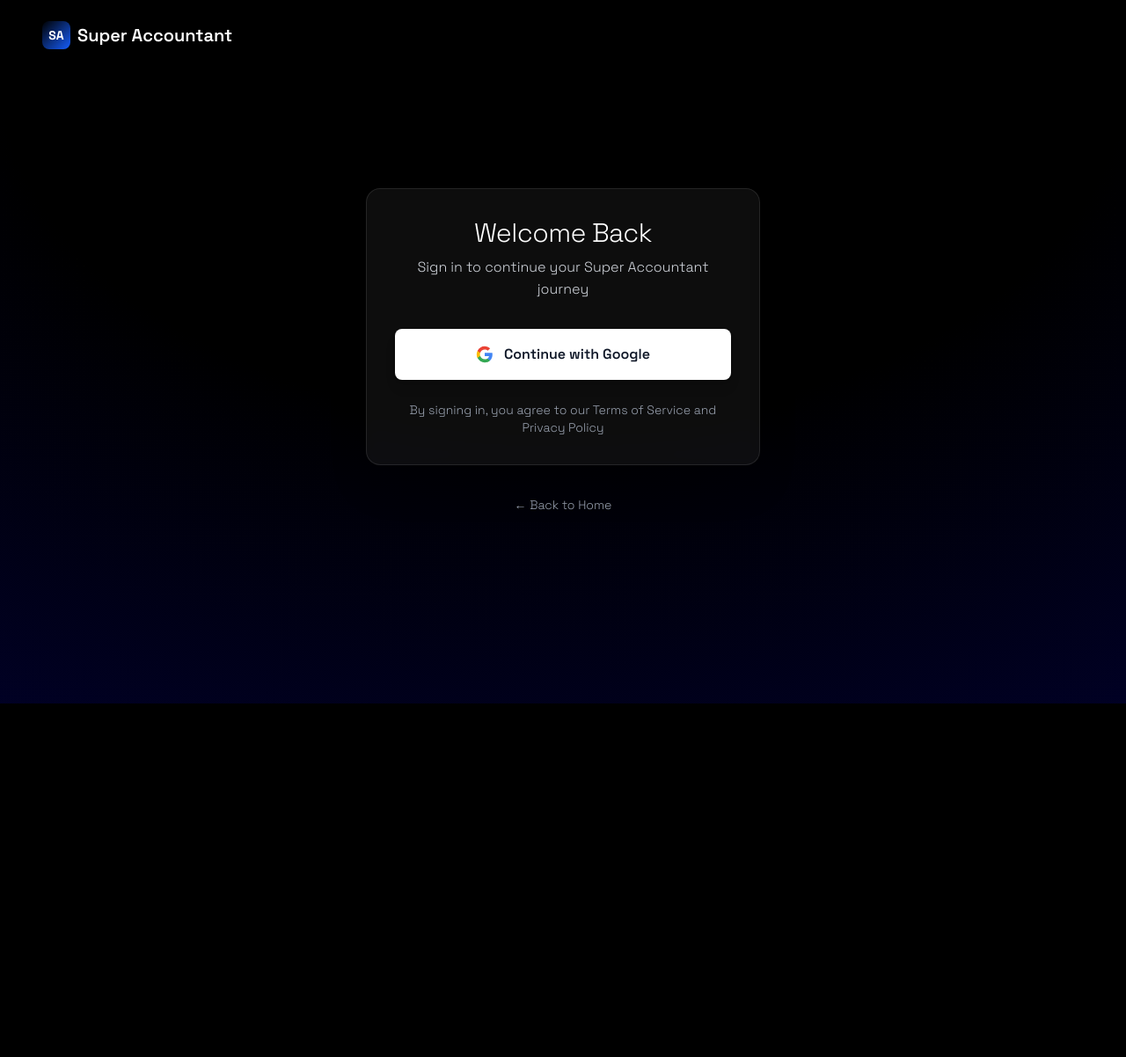
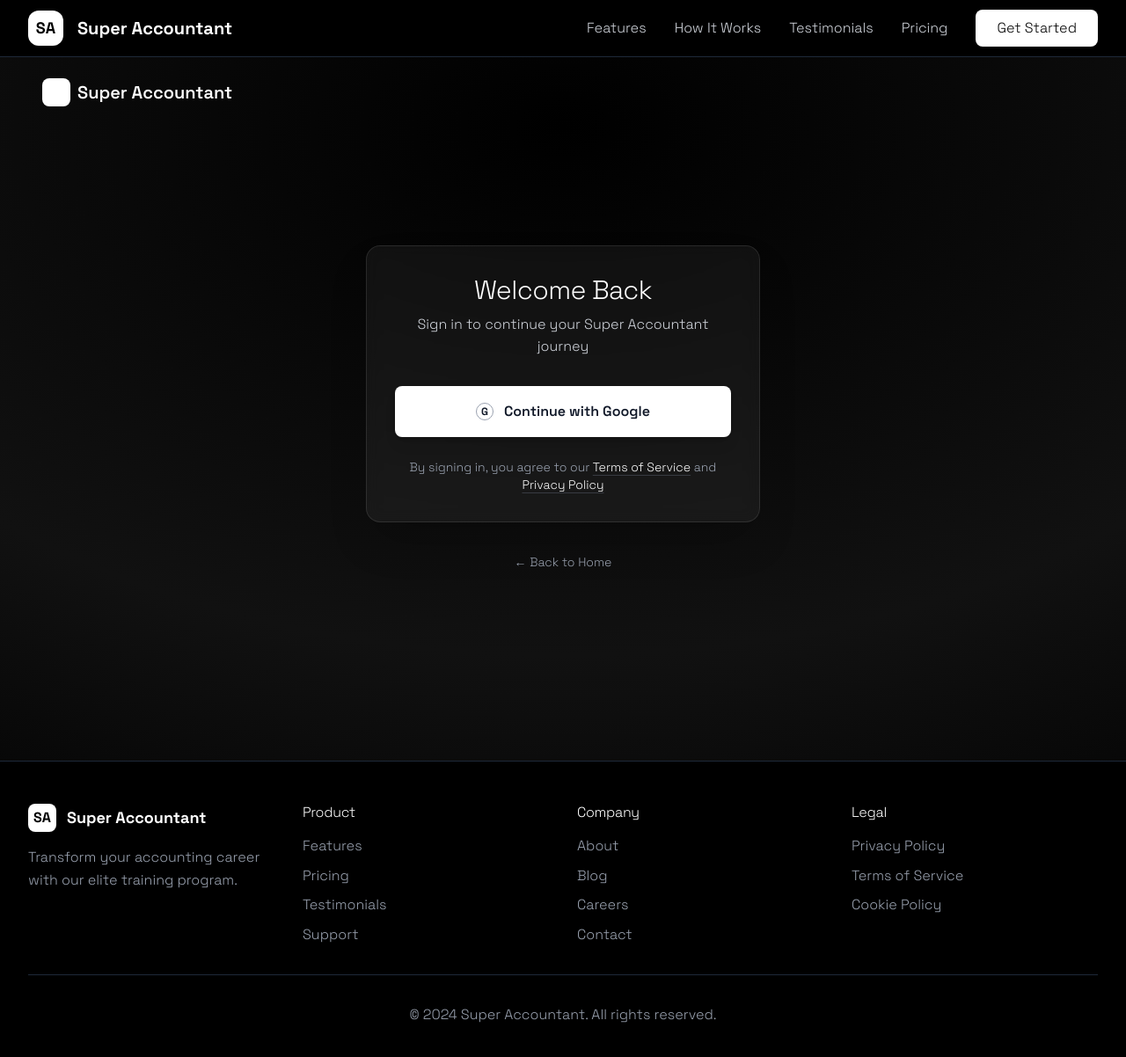
Before and after one commit to ibrahim9989/superaccountant, a Next.js app: page /login in a window 1280 px wide. Shown: the top 1202 px of the page at 88% size. Before the commit the page ends 800 px from the top, so only its background shows below. Built offline with nearby package versions, Linux system fonts and the light colour scheme; no server answers.

Commit message:
Global styling: add SiteHeader/Footer in layout; unify login to monochrome; remove duplicate nav from home; build passing

```diff
--- a/src/app/layout.tsx
+++ b/src/app/layout.tsx
@@ -2,6 +2,8 @@ import type { Metadata } from "next";
 import { Space_Grotesk, Bodoni_Moda } from "next/font/google";
 import "./globals.css";
 import { AuthProvider } from "@/contexts/AuthContext";
+import SiteHeader from "@/components/SiteHeader";
+import SiteFooter from "@/components/SiteFooter";
 
 const raleway = Space_Grotesk({
   variable: "--font-raleway",
@@ -31,7 +33,9 @@ export default function RootLayout({
         className={`${raleway.variable} ${display.variable} font-sans antialiased`}
       >
         <AuthProvider>
+          <SiteHeader />
           {children}
+          <SiteFooter />
         </AuthProvider>
       </body>
     </html>
--- a/src/app/login/page.tsx
+++ b/src/app/login/page.tsx
@@ -22,12 +22,10 @@ function LoginContent() {
       <div className="min-h-screen w-full relative">
         <div
           className="absolute inset-0 z-0"
-          style={{
-            background: "radial-gradient(125% 125% at 50% 10%, #000000 40%, #010133 100%)",
-          }}
+          style={{ background: 'radial-gradient(125% 125% at 50% 10%, #000, #111 60%, #000 100%)' }}
         />
         <div className="relative z-10 flex items-center justify-center min-h-screen">
-          <div className="animate-spin rounded-full h-32 w-32 border-b-2 border-azure-accent"></div>
+          <div className="animate-spin rounded-full h-32 w-32 border-b-2 border-white"></div>
         </div>
       </div>
     )
@@ -35,18 +33,16 @@ function LoginContent() {
 
   return (
     <div className="min-h-screen w-full relative">
-      {/* Azure Depths Background */}
+      {/* Monochrome Background */}
       <div
         className="absolute inset-0 z-0"
-        style={{
-          background: "radial-gradient(125% 125% at 50% 10%, #000000 40%, #010133 100%)",
-        }}
+        style={{ background: 'radial-gradient(125% 125% at 50% 10%, #000, #111 60%, #000 100%)' }}
       />
 
       {/* Navigation */}
       <nav className="relative z-10 flex items-center justify-between p-6 lg:px-12">
         <Link href="/" className="flex items-center space-x-2">
-          <div className="w-8 h-8 bg-gradient-to-br from-azure-accent to-blue-600 rounded-lg flex items-center justify-center">
+          <div className="w-8 h-8 bg-white rounded-lg flex items-center justify-center">
             <span className="text-white font-bold text-sm">SA</span>
           </div>
           <span className="text-white text-xl font-semibold">Super Accountant</span>
@@ -71,35 +67,19 @@ function LoginContent() {
               onClick={signInWithGoogle}
                 className="w-full flex items-center justify-center px-6 py-4 bg-white hover:bg-gray-50 text-gray-900 font-semibold rounded-lg transition-all duration-300 transform hover:scale-105 shadow-lg"
               >
-                <svg className="w-5 h-5 mr-3" viewBox="0 0 24 24">
-                  <path
-                    fill="#4285F4"
-                    d="M22.56 12.25c0-.78-.07-1.53-.2-2.25H12v4.26h5.92c-.26 1.37-1.04 2.53-2.21 3.31v2.77h3.57c2.08-1.92 3.28-4.74 3.28-8.09z"
-                  />
-                  <path
-                    fill="#34A853"
-                    d="M12 23c2.97 0 5.46-.98 7.28-2.66l-3.57-2.77c-.98.66-2.23 1.06-3.71 1.06-2.86 0-5.29-1.93-6.16-4.53H2.18v2.84C3.99 20.53 7.7 23 12 23z"
-                  />
-                  <path
-                    fill="#FBBC05"
-                    d="M5.84 14.09c-.22-.66-.35-1.36-.35-2.09s.13-1.43.35-2.09V7.07H2.18C1.43 8.55 1 10.22 1 12s.43 3.45 1.18 4.93l2.85-2.22.81-.62z"
-                  />
-                  <path
-                    fill="#EA4335"
-                    d="M12 5.38c1.62 0 3.06.56 4.21 1.64l3.15-3.15C17.45 2.09 14.97 1 12 1 7.7 1 3.99 3.47 2.18 7.07l3.66 2.84c.87-2.6 3.3-4.53 6.16-4.53z"
-                  />
-                </svg>
+                {/* Monochrome Google-style glyph */}
+                <span className="w-5 h-5 mr-3 rounded-full border border-gray-400 flex items-center justify-center text-xs font-bold">G</span>
                 Continue with Google
               </button>
 
               <div className="text-center">
                 <p className="text-gray-400 text-sm">
                   By signing in, you agree to our{' '}
-                  <a href="#" className="text-azure-accent hover:text-blue-400 transition-colors">
+                  <a href="#" className="text-white underline decoration-gray-500/40 underline-offset-4 hover:decoration-white transition-colors">
                     Terms of Service
                   </a>{' '}
                   and{' '}
-                  <a href="#" className="text-azure-accent hover:text-blue-400 transition-colors">
+                  <a href="#" className="text-white underline decoration-gray-500/40 underline-offset-4 hover:decoration-white transition-colors">
                     Privacy Policy
                   </a>
                 </p>
--- a/src/app/page.tsx
+++ b/src/app/page.tsx
@@ -91,31 +91,7 @@ export default function Home() {
 
   return (
     <div className="min-h-screen bg-black text-white">
-      {/* Navigation */}
-      <nav className="bg-black border-b border-gray-800 sticky top-0 z-50">
-        <div className="max-w-7xl mx-auto px-4 sm:px-6 lg:px-8">
-          <div className="flex justify-between items-center h-16">
-            <div className="flex items-center space-x-4">
-              <div className="w-10 h-10 bg-white rounded-xl flex items-center justify-center">
-                <span className="text-black font-bold text-lg">SA</span>
-              </div>
-              <span className="text-white text-xl font-bold">Super Accountant</span>
-      </div>
-            <div className="hidden md:flex items-center space-x-8">
-              <a href="#features" className="text-gray-300 hover:text-white transition-colors">Features</a>
-              <a href="#how-it-works" className="text-gray-300 hover:text-white transition-colors">How It Works</a>
-              <a href="#testimonials" className="text-gray-300 hover:text-white transition-colors">Testimonials</a>
-              <a href="#pricing" className="text-gray-300 hover:text-white transition-colors">Pricing</a>
-              <button
-                onClick={handleGetStarted}
-                className="bg-white text-black px-6 py-2 rounded-lg hover:bg-gray-200 transition-colors"
-              >
-                Get Started
-              </button>
-            </div>
-          </div>
-        </div>
-      </nav>
+      {/* Navigation now provided globally in SiteHeader */}
 
       {/* Hero Section */}
       <section className="relative bg-gradient-to-br from-black via-gray-900 to-black py-20 md:py-24 overflow-hidden">
--- /dev/null
+++ b/src/components/SiteFooter.tsx
@@ -0,0 +1,50 @@
+import Link from 'next/link'
+
+export default function SiteFooter() {
+  return (
+    <footer className="bg-black text-white py-12 border-t border-gray-800">
+      <div className="max-w-7xl mx-auto px-4 sm:px-6 lg:px-8">
+        <div className="grid md:grid-cols-4 gap-8">
+          <div>
+            <div className="flex items-center space-x-3 mb-4">
+              <div className="w-8 h-8 bg-white rounded-lg flex items-center justify-center">
+                <span className="text-black font-bold">SA</span>
+              </div>
+              <span className="text-white text-lg font-bold">Super Accountant</span>
+            </div>
+            <p className="text-gray-400 mb-4">Transform your accounting career with our elite training program.</p>
+          </div>
+          <div>
+            <h4 className="text-white font-semibold mb-4">Product</h4>
+            <ul className="space-y-2 text-gray-400">
+              <li><Link href="/#features" className="hover:text-white transition-colors">Features</Link></li>
+              <li><Link href="/#pricing" className="hover:text-white transition-colors">Pricing</Link></li>
+              <li><Link href="/#testimonials" className="hover:text-white transition-colors">Testimonials</Link></li>
+              <li><Link href="/#how-it-works" className="hover:text-white transition-colors">Support</Link></li>
+            </ul>
+          </div>
+          <div>
+            <h4 className="text-white font-semibold mb-4">Company</h4>
+            <ul className="space-y-2 text-gray-400">
+              <li><Link href="#" className="hover:text-white transition-colors">About</Link></li>
+              <li><Link href="#" className="hover:text-white transition-colors">Blog</Link></li>
+              <li><Link href="#" className="hover:text-white transition-colors">Careers</Link></li>
+              <li><Link href="#" className="hover:text-white transition-colors">Contact</Link></li>
+            </ul>
+          </div>
+          <div>
+            <h4 className="text-white font-semibold mb-4">Legal</h4>
+            <ul className="space-y-2 text-gray-400">
+              <li><Link href="#" className="hover:text-white transition-colors">Privacy Policy</Link></li>
+              <li><Link href="#" className="hover:text-white transition-colors">Terms of Service</Link></li>
+              <li><Link href="#" className="hover:text-white transition-colors">Cookie Policy</Link></li>
+            </ul>
+          </div>
+        </div>
+        <div className="border-t border-gray-800 mt-8 pt-8 text-center text-gray-400">
+          <p>&copy; 2024 Super Accountant. All rights reserved.</p>
+        </div>
+      </div>
+    </footer>
+  )
+}
--- /dev/null
+++ b/src/components/SiteHeader.tsx
@@ -0,0 +1,30 @@
+import Link from 'next/link'
+
+export default function SiteHeader() {
+  return (
+    <nav className="bg-black border-b border-gray-800 sticky top-0 z-50">
+      <div className="max-w-7xl mx-auto px-4 sm:px-6 lg:px-8">
+        <div className="flex justify-between items-center h-16">
+          <div className="flex items-center space-x-4">
+            <div className="w-10 h-10 bg-white rounded-xl flex items-center justify-center">
+              <span className="text-black font-bold text-lg">SA</span>
+            </div>
+            <span className="text-white text-xl font-bold">Super Accountant</span>
+          </div>
+          <div className="hidden md:flex items-center space-x-8">
+            <Link href="/#features" className="text-gray-300 hover:text-white transition-colors">Features</Link>
+            <Link href="/#how-it-works" className="text-gray-300 hover:text-white transition-colors">How It Works</Link>
+            <Link href="/#testimonials" className="text-gray-300 hover:text-white transition-colors">Testimonials</Link>
+            <Link href="/#pricing" className="text-gray-300 hover:text-white transition-colors">Pricing</Link>
+            <Link
+              href="/login"
+              className="bg-white text-black px-6 py-2 rounded-lg hover:bg-gray-200 transition-colors"
+            >
+              Get Started
+            </Link>
+          </div>
+        </div>
+      </div>
+    </nav>
+  )
+}
```
